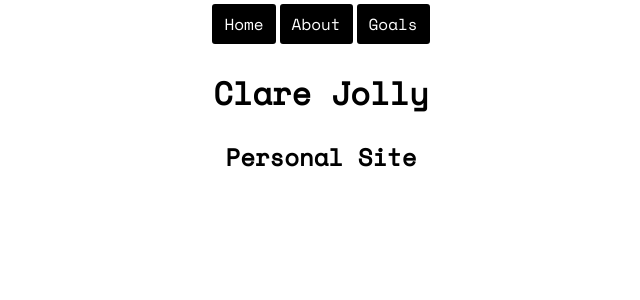
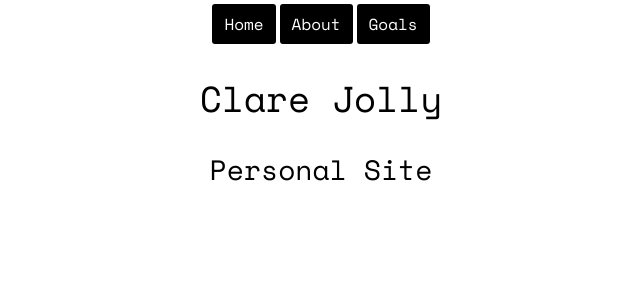
Before and after one commit to ClareJolly/personal-site, a React (Create React App) app: page / in a window 1280 px wide. Shown: the top 300 px of the page, without its empty margins (319-959 px from the left). Built offline with nearby package versions, Linux system fonts and the light colour scheme; a web font is replaced by a local one.

Commit message:
basic routing

```diff
--- a/src/containers/App.css
+++ b/src/containers/App.css
@@ -5,6 +5,24 @@
 	/* font-family: 'BioRhyme', serif; */
 font-family: 'Space Mono', monospace;
 /* font-family: 'Saira', sans-serif; */
+}
+
+h1 {
+	font-size: 2.25rem;
+font-weight: normal;
+/* margin: 0 auto 2rem auto; */
+/* border-bottom-width: 1px;
+border-bottom-style: solid; */
+/* padding-bottom: 2rem; */
+}
+
+h2 {
+	font-size: 1.75rem;
+font-weight: normal;
+/* margin: 0 auto 2rem auto; */
+/* border-bottom-width: 1px; */
+/* border-bottom-style: solid; */
+/* padding-bottom: 2rem; */
 }
 
 .App {
```
